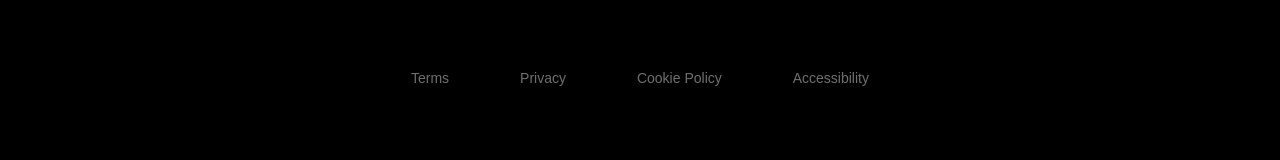
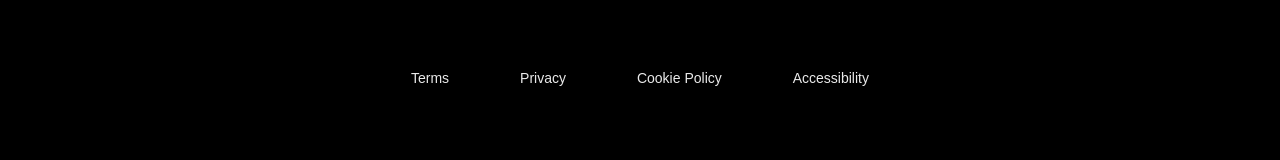
Before and after one commit to jordanandrewks/american-diner, a Next.js app: page / in a window 1280 px wide. Shown: the part 1155-1315 px from the top of the page. Built offline with nearby package versions, Linux system fonts and the light colour scheme.

Commit message:
Update miscellaneousLinks.module.css

```diff
--- a/src/components/footer/miscellaneous-links/miscellaneousLinks.module.css
+++ b/src/components/footer/miscellaneous-links/miscellaneousLinks.module.css
@@ -10,5 +10,5 @@
     font-family: Arial, Helvetica, sans-serif;
     font-weight: 100;
     font-size: 14px;
-    color: rgb(111, 111, 111);
+    color: rgb(234, 234, 234);
 }
```
